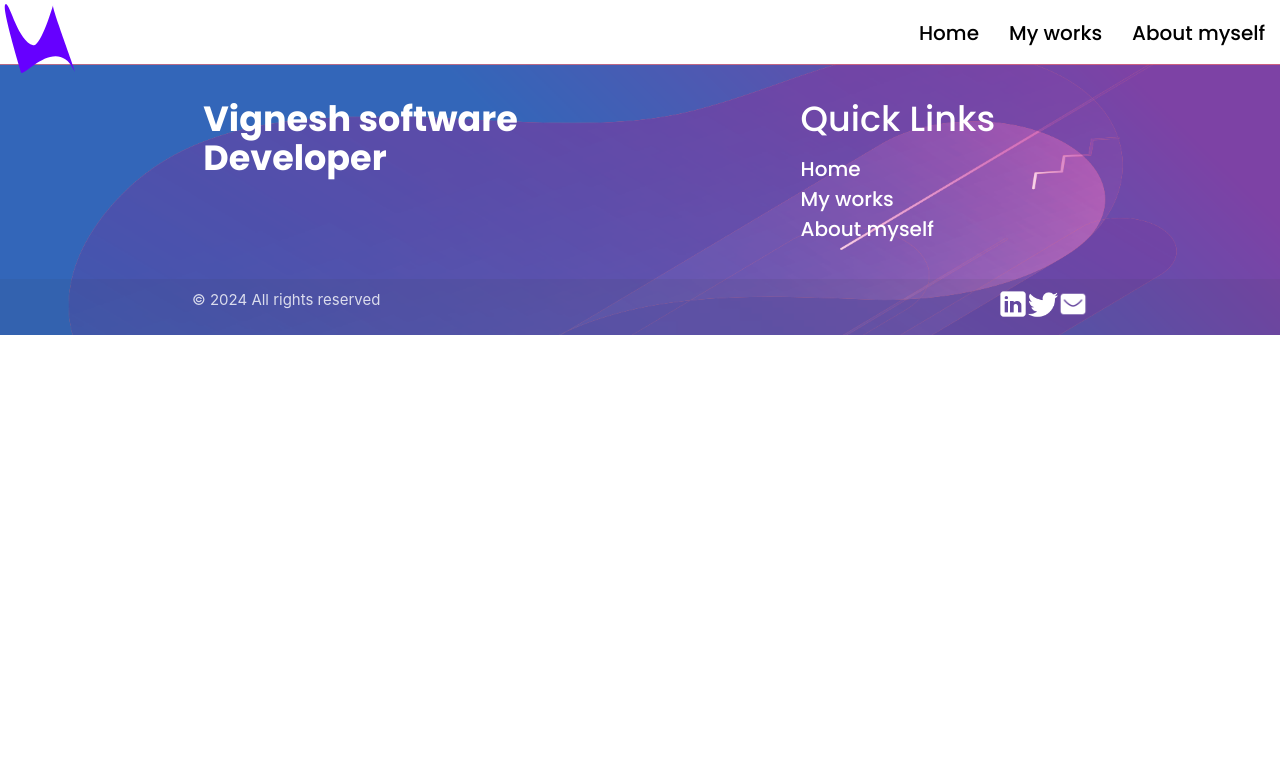
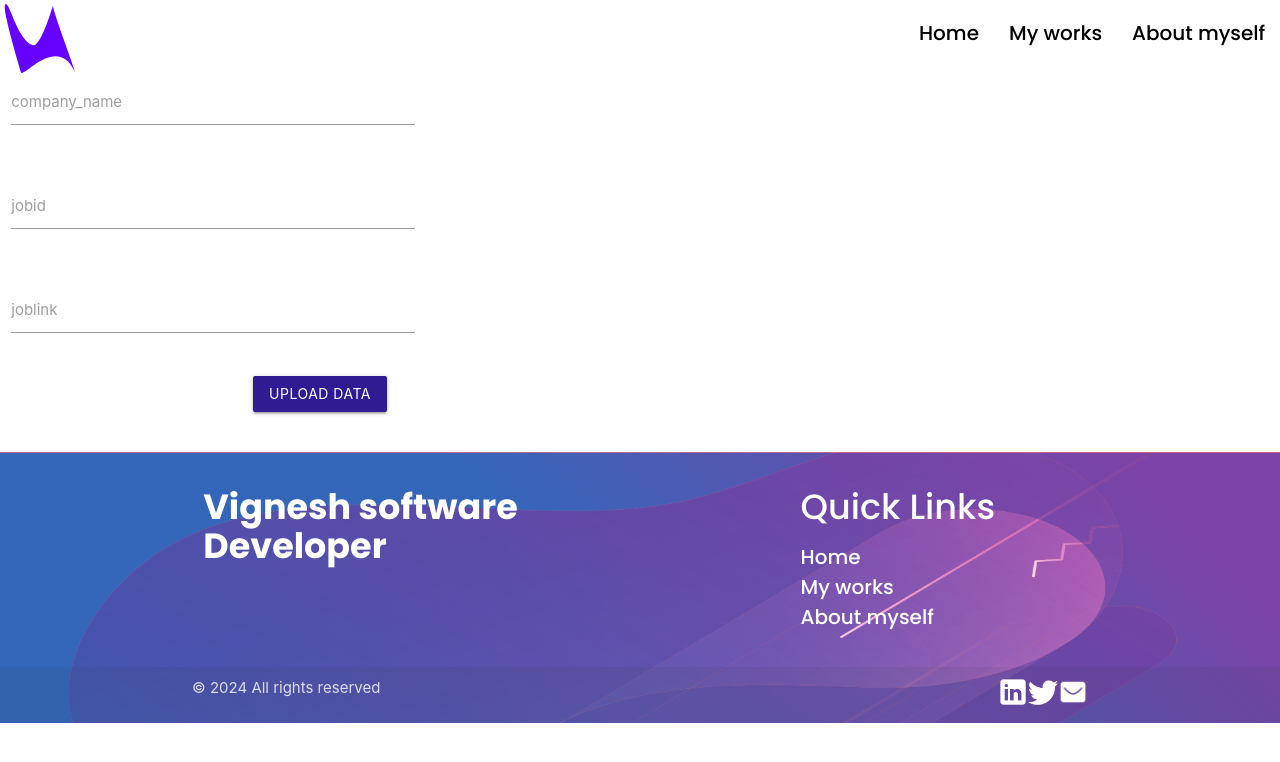
Before and after one commit to vickytechkey/portfolio, a React (Create React App) app: page /ats in a window 1280 px wide. Shown: the top 762 px of the page. Built offline with nearby package versions, Linux system fonts and the light colour scheme.

Commit message:
adding ats trackers

```diff
--- a/src/App.js
+++ b/src/App.js
@@ -10,6 +10,8 @@ import FooterBar from "./webcomponents/footer";
 import NavigationBar from "./webcomponents/navbar";
 import Projectdetail from './pages/projectpage/projectdetails'
 import ReferalPage from "./pages/referalform"
+import ApplicationTracker from "./pages/applicationtrackerentry"
+import ApplicationTrackerReader from "./pages/applicationtrackerreader"
 function App() {
   AOS.init();
   return (
@@ -23,6 +25,8 @@ function App() {
         <Route path="/projects" element={<ProjectPage />} />
         <Route path="/projectsdetail" element={<Projectdetail />} />
         <Route path="/referalform" element={<ReferalPage />} />
+        <Route path="/ats" element={<ApplicationTracker />} />
+        <Route path="/atsreader" element={<ApplicationTrackerReader />} />
       </Routes>
 
       <FooterBar />
--- /dev/null
+++ b/src/pages/applicationtrackerentry.js
@@ -0,0 +1,146 @@
+import React, { useRef, useState } from "react";
+import PreLoader from "../webcomponents/preloader";
+import AppConfiguration from "../configuration/mainconfiguration";
+import { initializeApp } from "firebase/app";
+import { doc, setDoc, getFirestore } from "firebase/firestore";
+
+function ApplicationTracker() {
+
+    const appconfig = new AppConfiguration();
+    const app = initializeApp(appconfig.firebaseHostConfig);
+
+    const [submitstate, updatesubmitstate] = useState({
+      showform: true,
+      showpreloader: false,
+      showmessage: false,
+    });
+
+    var companyname = useRef();
+    var jobid = useRef();
+    var joblink = useRef();
+
+    async function formsubmit(event) {
+      const db = getFirestore(app);
+      updatesubmitstate((prevstate) => {
+        return { ...prevstate, showform: false, showpreloader: true };
+      });
+      event.preventDefault();
+      const postdatas = {
+        companyname: companyname.current.value,
+        jobid: jobid.current.value,
+        joblink: joblink.current.value,
+        status : "Applied",
+        date :  new Date().toLocaleString()
+      };
+
+      //saving details in database
+      await setDoc(doc(db, "applicationtracker" , companyname.current.value , jobid.current.value , "data" ), postdatas);
+      updatesubmitstate((prevstate) => {
+        return { ...prevstate, showpreloader: false, showmessage: true };
+      });
+      //saving details in database
+    }
+
+    return (
+      <React.Fragment>
+        {submitstate.showform === true ? (
+          <form onSubmit={formsubmit}>
+            <div className="row">
+              <div className="col xl6 l6 s12 m12">
+                {/* company name starts  */}
+                <div className="row">
+                  <div className="input-field col xl8 l8 s12 m12">
+                    <input
+                      ref={companyname}
+                      id="company_name"
+                      type="text"
+                      className="validate"
+                      required
+                    />
+                    <label htmlFor="company_name"> company_name</label>
+                  </div>
+                </div>
+                {/* company name ends  */}
+                {/* jobid starts  */}
+                <div className="row">
+                  <div className="input-field col xl8 l8 s12 m12">
+                    <input
+                      ref={jobid}
+                      id="jobid"
+                      type="text"
+                      className="validate"
+                      required
+                    />
+                    <label htmlFor="jobid"> jobid</label>
+                  </div>
+                </div>
+                {/* jobid ends  */}
+                {/* subject starts  */}
+                <div className="row">
+                  <div className="input-field col xl8 l8 s12 m12">
+                    <input
+                      ref={joblink}
+                      id="joblink"
+                      type="text"
+                      className="validate"
+                      required
+                    />
+                    <label htmlFor="joblink"> joblink</label>
+                  </div>
+                </div>
+                {/* subject ends  */}
+                <div className="row  center-align">
+                  <button
+                    type="button"
+                    onClick={(e) => formsubmit(e)}
+                    className="waves-effect  deep-purple darken-4 btn"
+                  >
+                    Upload Data
+                  </button>
+                </div>
+              </div>
+            </div>
+          </form>
+        ) : (
+          ""
+        )}
+
+        {submitstate.showpreloader === true ? (
+          <div style={{ marginTop: "150px", marginBottom: "150px" }}>
+            <h4
+              className="center-align"
+              style={{
+                fontSize: 20,
+                lineHeight: 1.6,
+                fontFamily: ["Poppins", "sans-serif"],
+              }}
+            >
+              <PreLoader /> <br />
+              Saving Data
+            </h4>
+          </div>
+        ) : (
+          ""
+        )}
+        {submitstate.showmessage === true ? (
+          <div style={{ marginTop: "150px", marginBottom: "150px" }}>
+            <h4
+              className="center-align"
+              data-aos="zoom-in-left"
+              style={{
+                fontSize: 20,
+                lineHeight: 1.6,
+                fontFamily: ["Poppins", "sans-serif"],
+              }}
+            >
+              Data Uploaded
+            </h4>
+          </div>
+        ) : (
+          ""
+        )}
+      </React.Fragment>
+    );
+  }
+
+  export default ApplicationTracker;
--- /dev/null
+++ b/src/pages/applicationtrackerreader.js
@@ -0,0 +1,137 @@
+import React, { useRef, useState } from "react";
+import PreLoader from "../webcomponents/preloader";
+import AppConfiguration from "../configuration/mainconfiguration";
+import { initializeApp } from "firebase/app";
+import { doc, getDoc, getFirestore } from "firebase/firestore";
+
+function ApplicationTrackerReader() {
+    const appconfig = new AppConfiguration();
+    const app = initializeApp(appconfig.firebaseHostConfig);
+    const [jobdetails, setjodetails] = useState('');
+    const [submitstate, updatesubmitstate] = useState({
+      showform: true,
+      showpreloader: false,
+      showmessage: false
+    });
+
+    var companyname = useRef();
+    var jobid = useRef();
+
+
+    async function formsubmit(event) {
+      const db = getFirestore(app);
+      updatesubmitstate((prevstate) => {
+        return { ...prevstate, showform: false, showpreloader: true };
+      });
+      event.preventDefault();
+
+      //saving details in database
+      const docRef = doc(db, "applicationtracker" , companyname.current.value , jobid.current.value , "data" );
+      const docSnap = await getDoc(docRef);
+
+      if (docSnap.exists()) {
+
+        setjodetails(docSnap.data());
+
+
+      } else {
+        // docSnap.data() will be undefined in this case
+        setjodetails("you didn't apply to the job earlier");
+      }
+      updatesubmitstate((prevstate) => {
+        return { ...prevstate, showpreloader: false, showmessage: true , showform: true };
+      });
+      //saving details in database
+    }
+
+    return (
+      <React.Fragment>
+        {submitstate.showform === true ? (
+          <form onSubmit={formsubmit}>
+            <div className="row">
+              <div className="col xl6 l6 s12 m12">
+                {/* company name starts  */}
+                <div className="row">
+                  <div className="input-field col xl8 l8 s12 m12">
+                    <input
+                      ref={companyname}
+                      id="company_name"
+                      type="text"
+                      className="validate"
+                      required
+                    />
+                    <label htmlFor="company_name"> company_name</label>
+                  </div>
+                </div>
+                {/* company name ends  */}
+                {/* jobid starts  */}
+                <div className="row">
+                  <div className="input-field col xl8 l8 s12 m12">
+                    <input
+                      ref={jobid}
+                      id="jobid"
+                      type="text"
+                      className="validate"
+                      required
+                    />
+                    <label htmlFor="jobid"> jobid</label>
+                  </div>
+                </div>
+                {/* jobid ends  */}
+                <div className="row  center-align">
+                  <button
+                    type="button"
+                    onClick={(e) => formsubmit(e)}
+                    className="waves-effect  deep-purple darken-4 btn"
+                  >
+                    Upload Data
+                  </button>
+                </div>
+              </div>
+            </div>
+          </form>
+        ) : (
+          ""
+        )}
+
+        {submitstate.showpreloader === true ? (
+          <div style={{ marginTop: "150px", marginBottom: "150px" }}>
+            <h4
+              className="center-align"
+              style={{
+                fontSize: 20,
+                lineHeight: 1.6,
+                fontFamily: ["Poppins", "sans-serif"],
+              }}
+            >
+              <PreLoader /> <br />
+              Searching Data
+            </h4>
+          </div>
+        ) : (
+          ""
+        )}
+        {submitstate.showmessage === true ? (
+          <div style={{ marginTop: "150px", marginBottom: "150px" }}>
+            <p
+              className="center-align"
+              data-aos="zoom-in-left"
+              style={{
+                fontSize: 12,
+                lineHeight: 1.6,
+                fontFamily: ["Poppins", "sans-serif"],
+              }}
+            >
+              <ul>
+              <pre>{JSON.stringify(jobdetails, null, 2)}</pre>
+      </ul>
+            </p>
+          </div>
+        ) : (
+          ""
+        )}
+      </React.Fragment>
+    );
+  }
+
+  export default ApplicationTrackerReader;
```
Also changed, not shown: src/firestore/readdata.js (added, +23 -0 lines).
